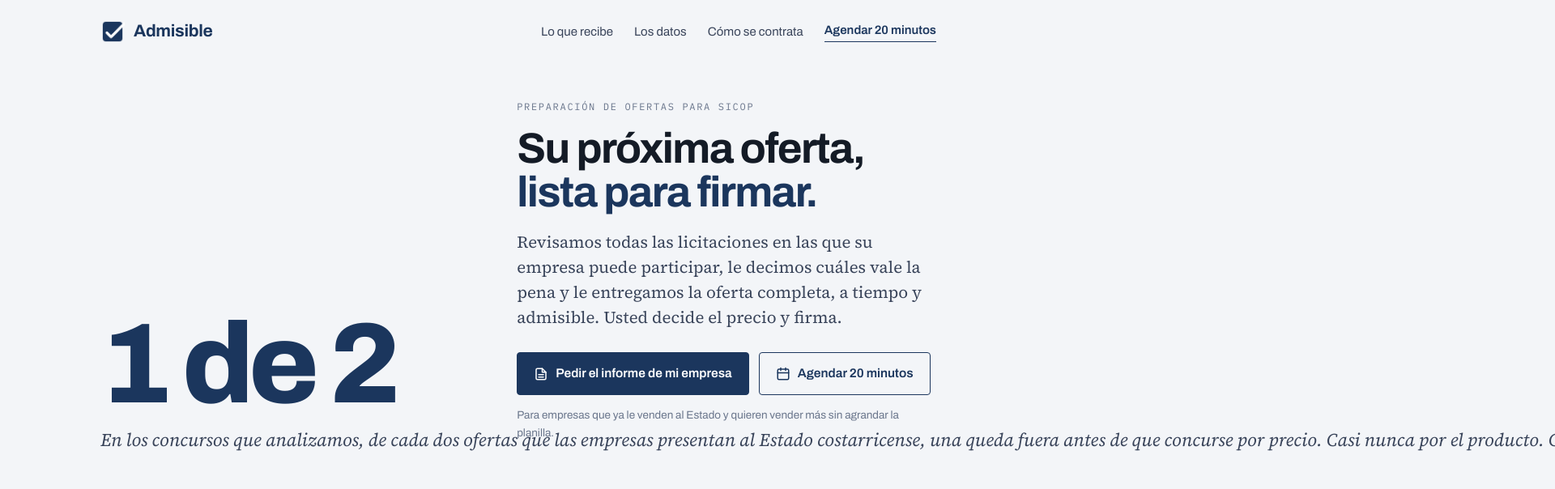
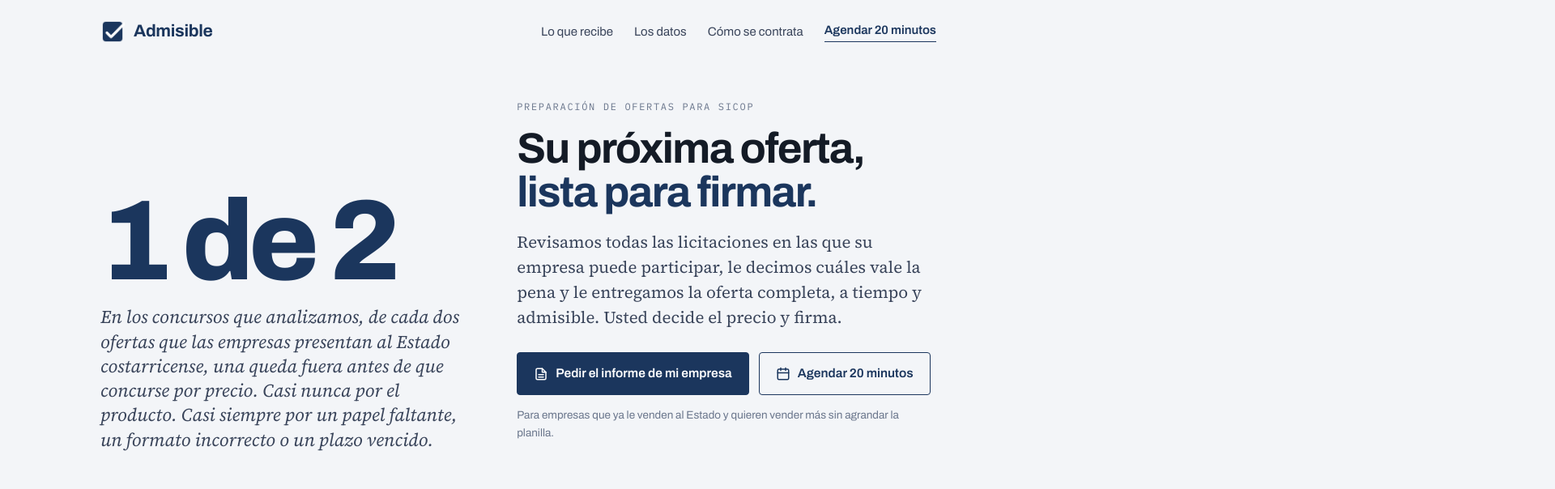
Before and after one commit to alfaroluisdiego-ui/alfaroluisdiego-ui.github.io, a plain HTML site: page index.html in a window 1280 px wide. Shown: the top 604 px of the page at 81% size, 1920 px wide, since content can reach past the window. Drawn offline with Linux system fonts and the light colour scheme.

Commit message:
Texto del hero con salto de línea normal

```diff
--- a/index.html
+++ b/index.html
@@ -58,7 +58,7 @@
   .hero { display: grid; grid-template-columns: minmax(0, 1fr) minmax(0, 1.15fr); gap: clamp(28px, 5vw, 72px); align-items: end; padding: 44px 0 40px; }
   @media (max-width: 880px) { .hero { grid-template-columns: 1fr; align-items: start; } }
   .big { font-family: Archivo, sans-serif; font-weight: 800; font-stretch: 112%; font-size: clamp(4.6rem, 11vw, 9.4rem); line-height: 0.86; white-space: nowrap; letter-spacing: -0.05em; color: var(--navy); margin: 0; font-variant-numeric: tabular-nums; }
-  .big small { display: block; font-family: "Source Serif 4", serif; font-weight: 400; font-style: italic; font-size: clamp(1.1rem, 2vw, 1.4rem); letter-spacing: 0; line-height: 1.35; color: var(--ink-2); margin-top: 18px; max-width: 26em; font-stretch: 100%; }
+  .big small { display: block; font-family: "Source Serif 4", serif; font-weight: 400; font-style: italic; font-size: clamp(1.1rem, 2vw, 1.4rem); letter-spacing: 0; line-height: 1.35; color: var(--ink-2); margin-top: 18px; max-width: 26em; font-stretch: 100%; white-space: normal; }
   h1 { font-family: Archivo, sans-serif; font-weight: 700; font-stretch: 106%; font-size: clamp(2rem, 4.4vw, 3.3rem); line-height: 1.02; letter-spacing: -0.03em; color: var(--ink); margin: 0 0 20px; text-wrap: balance; }
   h1 em { font-style: normal; color: var(--navy); }
   .lead { font-size: clamp(1.08rem, 1.6vw, 1.28rem); line-height: 1.5; max-width: 34em; margin: 0 0 28px; color: var(--ink-2); }
```
